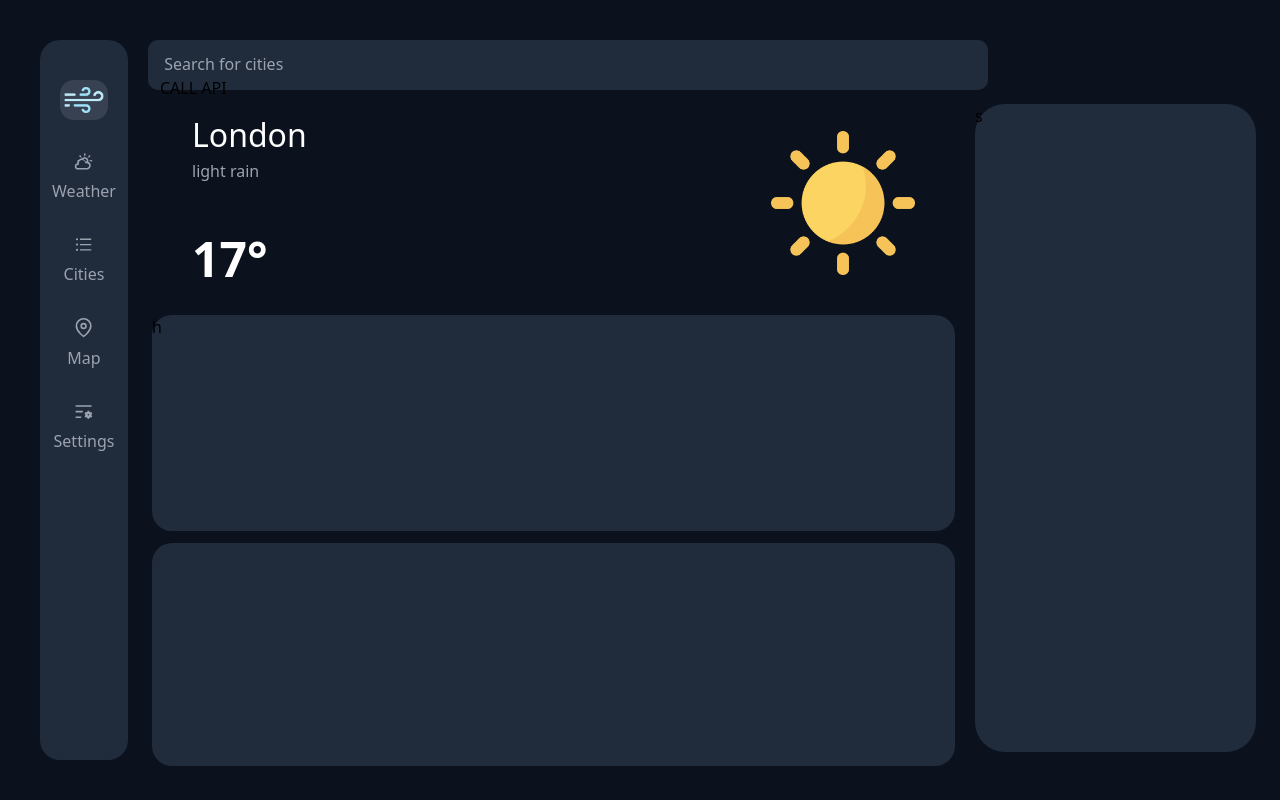
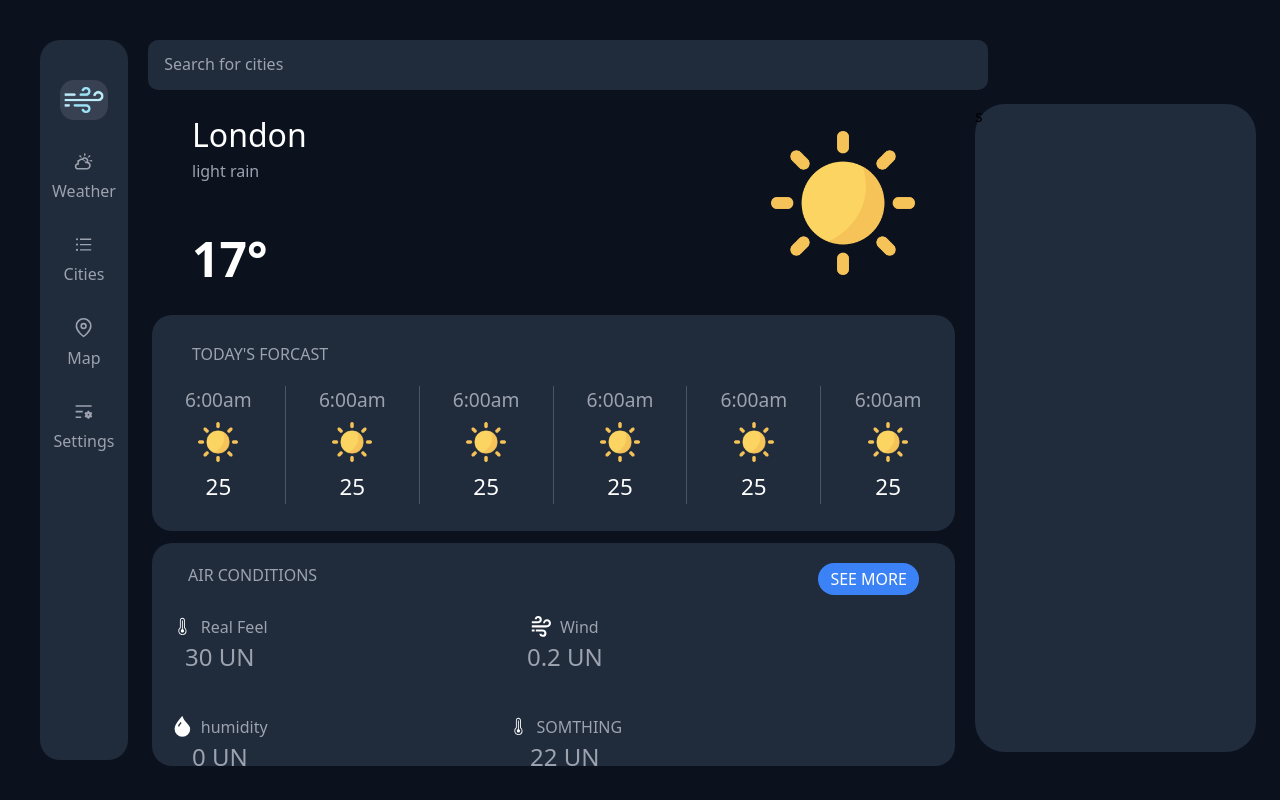
Before and after one commit to vindexTOS/redux-weather, a React (Vite) app: page / in a window 1280 px wide. Built offline with nearby package versions, Linux system fonts and the light colour scheme.

Commit message:
more styling

```diff
--- a/src/components/SearchArea.tsx
+++ b/src/components/SearchArea.tsx
@@ -25,7 +25,7 @@ const SearchArea = () => {
         type="text"
         onChange={(e) => dispatch(lookUp(String(e.target.value)))}
       />
-      <button onClick={() => dispatch(callWeather(city))}>CALL API</button>
+      {/* <button onClick={() => dispatch(callWeather(city))}>CALL API</button> */}
     </section>
   )
 }
--- a/src/components/display/AirComponent.tsx
+++ b/src/components/display/AirComponent.tsx
@@ -1,8 +1,32 @@
 import React from 'react'
-
+import AirComponentDiv from './AirComponentDiv'
+import { CiTempHigh } from 'react-icons/ci'
+import { SiWindicss } from 'react-icons/si'
+import { BsDropletFill } from 'react-icons/bs'
 const AirComponent = () => {
-  const style = { mainDiv: `bg-[#202b3c] h-[31%]  w-[100%] rounded-[20px]` }
-  return <div className={style.mainDiv}></div>
+  const style = {
+    mainDiv: `bg-[#202b3c] h-[31%]  w-[100%] rounded-[20px] p-5 gap-5 flex flex-col `,
+  }
+  return (
+    <div className={style.mainDiv}>
+      <div className="flex justify-between px-4 ">
+        <h1 className="text-gray-400 ext-[14px]">AIR CONDITIONS</h1>
+        <button className="bg-blue-500 px-3 text-white py-1 rounded-[50px]">
+          SEE MORE
+        </button>
+      </div>
+      <section className="flex w-[100%] justify-start gap-60">
+        <div className="flex flex-col gap-10">
+          <AirComponentDiv title={'Real Feel'} num={30} Icon={CiTempHigh} />
+          <AirComponentDiv title={'humidity'} num={0} Icon={BsDropletFill} />
+        </div>
+        <div className="flex flex-col gap-10">
+          <AirComponentDiv title={'Wind'} num={0.2} Icon={SiWindicss} />
+          <AirComponentDiv title={'SOMTHING'} num={22} Icon={CiTempHigh} />
+        </div>
+      </section>
+    </div>
+  )
 }
 
 export default AirComponent
--- /dev/null
+++ b/src/components/display/AirComponentDiv.tsx
@@ -0,0 +1,22 @@
+import React, { FC } from 'react'
+import { IconType } from 'react-icons'
+
+type AirComponentProp = {
+  Icon: IconType
+  title: string
+  num: number
+}
+
+const AirComponentDiv: FC<AirComponentProp> = ({ Icon, title, num }) => {
+  return (
+    <div className="flex flex-col items-center  ">
+      <div className="flex items-center justify-center gap-2">
+        <Icon className="text-white text-[1.3rem] " />
+        <h1 className="text-gray-400">{title}</h1>
+      </div>
+      <p className="text-gray-400  text-[1.5rem]">{num} UN</p>
+    </div>
+  )
+}
+
+export default AirComponentDiv
--- a/src/components/display/ForcastComponent.tsx
+++ b/src/components/display/ForcastComponent.tsx
@@ -1,9 +1,38 @@
 import React from 'react'
 import { test } from '../../redux/features/test'
+import Sun from '../../assets/icons/sun.png'
 const ForcastComponent = () => {
-  const weather = test.weather[0].main
-  const style = { mainDiv: `bg-[#202b3c] h-[30%]   w-[100%] rounded-[20px]` }
-  return <div className={style.mainDiv}>h</div>
+  const style = {
+    mainDiv: `bg-[#202b3c] h-[30%]   w-[100%] rounded-[20px] gap-5  flex flex-col justify-center   `,
+  }
+  const testObk = [
+    { time: '6:00am', img: Sun, c: 25, id: 1 },
+    { time: '6:00am', img: Sun, c: 25, id: 2 },
+    { time: '6:00am', img: Sun, c: 25, id: 3 },
+    { time: '6:00am', img: Sun, c: 25, id: 4 },
+    { time: '6:00am', img: Sun, c: 25, id: 5 },
+    { time: '6:00am', img: Sun, c: 25, id: 6 },
+  ]
+  return (
+    <div className={style.mainDiv}>
+      <h1 className="text-gray-400 text-[1rem] ml-10">TODAY'S FORCAST</h1>
+
+      <div className="flex w-[100%] justify-around  ">
+        {testObk.map((val: any, index: number) => (
+          <div
+            className={`w-[20%] flex flex-col ${
+              index !== testObk.length - 1 && 'border-r-[1px] border-gray-600 '
+            }  items-center justify-center gap-2 `}
+            key={val.id}
+          >
+            <p className="text-gray-400 text-[1.2rem] ">{val.time}</p>
+            <img src={val.img} className="w-[40px]" />
+            <h1 className="text-[1.4rem] text-white">{val.c}</h1>
+          </div>
+        ))}
+      </div>
+    </div>
+  )
 }
 
 export default ForcastComponent
```
